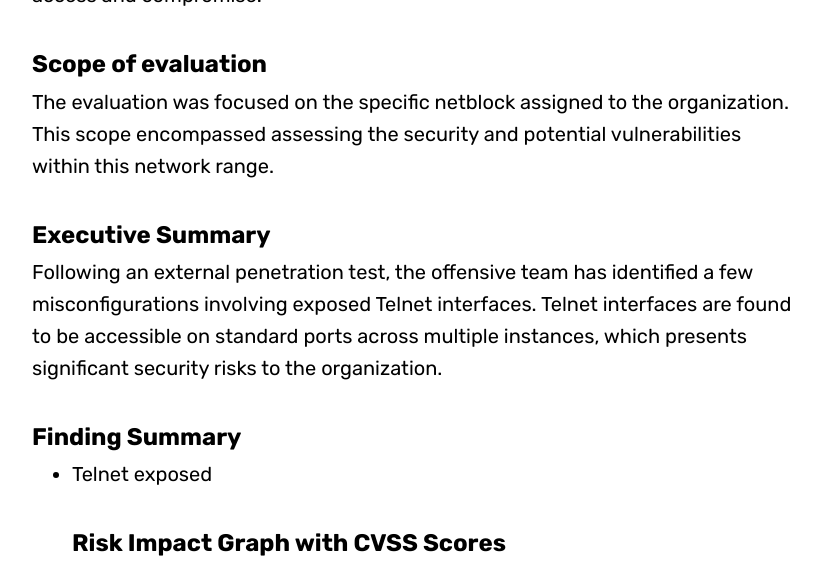
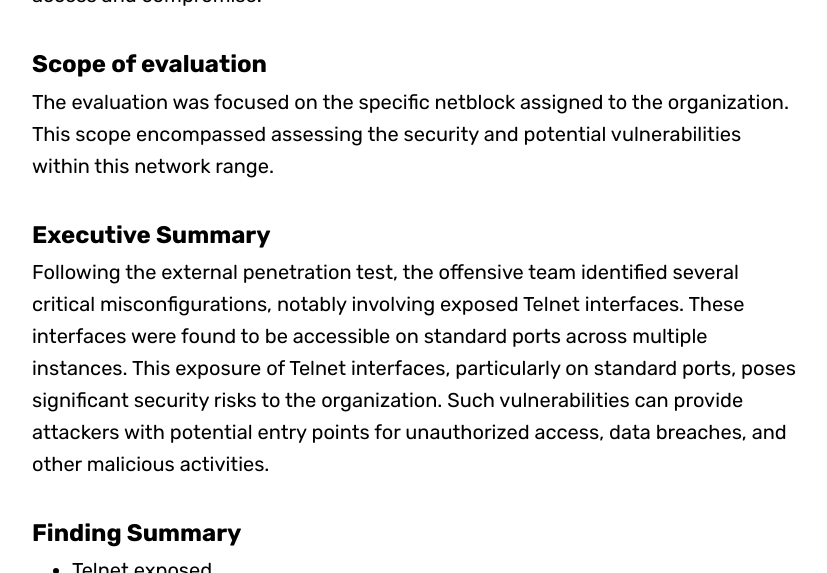
Before and after one commit to blitz0p3rations/blitz0p3rations.github.io, a Jekyll site: the page built from _posts/2021-05-18-Luxury-Company.md, in a window 1280 px wide and 900 px high, scrolled down 1434 px, cut to the strip 0-573 px from the top of the window. Shown: the whole strip, without its empty margins (224-1051 px from the left). Built offline with Jekyll 4.4.1, drawn with Linux system fonts in a browser that asks for light colours; some web fonts are replaced.

Commit message:
Update 2021-05-18-Luxury-Company.md

```diff
--- a/_posts/2021-05-18-Luxury-Company.md
+++ b/_posts/2021-05-18-Luxury-Company.md
@@ -18,8 +18,7 @@ The objective of this engagement was to conduct an external penetration assessme
 ## Scope of evaluation
 The evaluation was focused on the specific netblock assigned to the organization. This scope encompassed assessing the security and potential vulnerabilities within this network range.
 ## Executive Summary
-Following an external penetration test, the offensive team has identified a few misconfigurations involving exposed Telnet interfaces.
-Telnet interfaces are found to be accessible on standard ports across multiple instances, which presents significant security risks to the organization.
+Following the external penetration test, the offensive team identified several critical misconfigurations, notably involving exposed Telnet interfaces. These interfaces were found to be accessible on standard ports across multiple instances. This exposure of Telnet interfaces, particularly on standard ports, poses significant security risks to the organization. Such vulnerabilities can provide attackers with potential entry points for unauthorized access, data breaches, and other malicious activities.
 ## Finding Summary
 - Telnet exposed
 ## Risk Impact Graph with CVSS Scores
```
